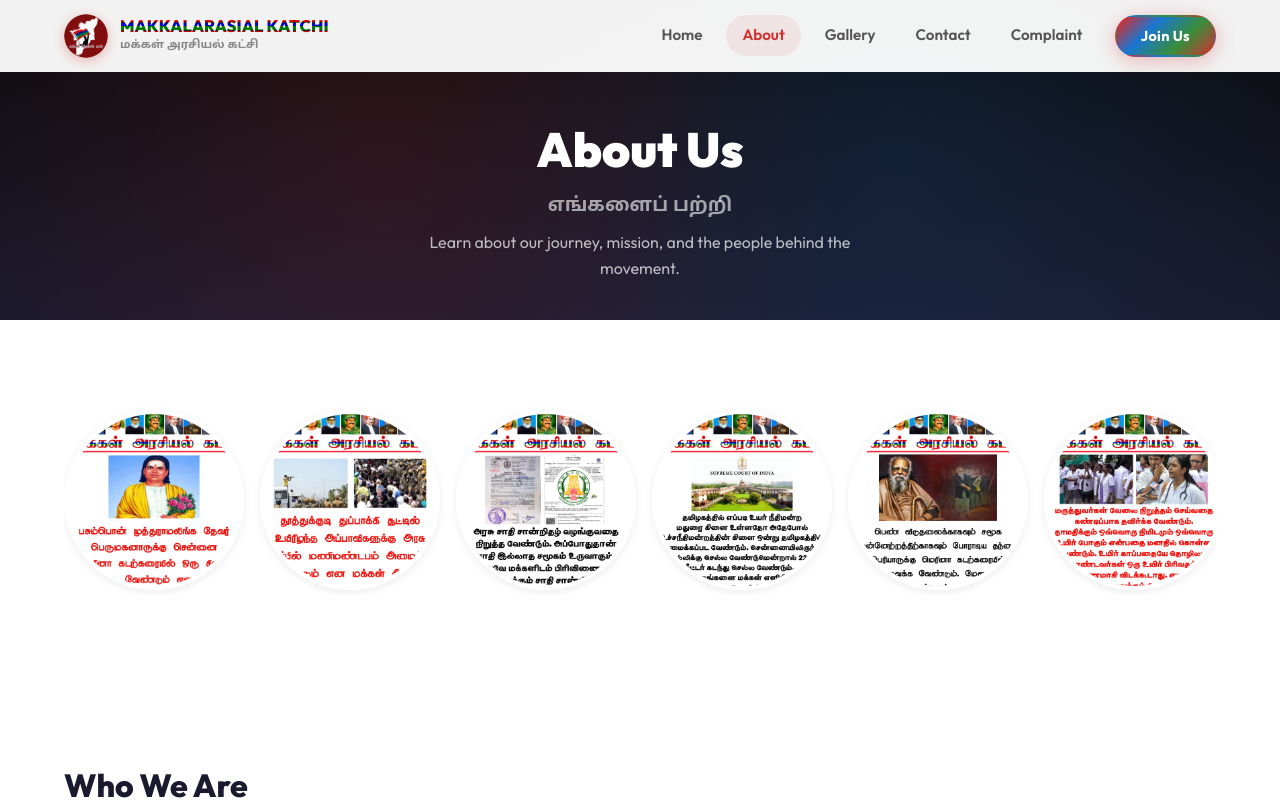
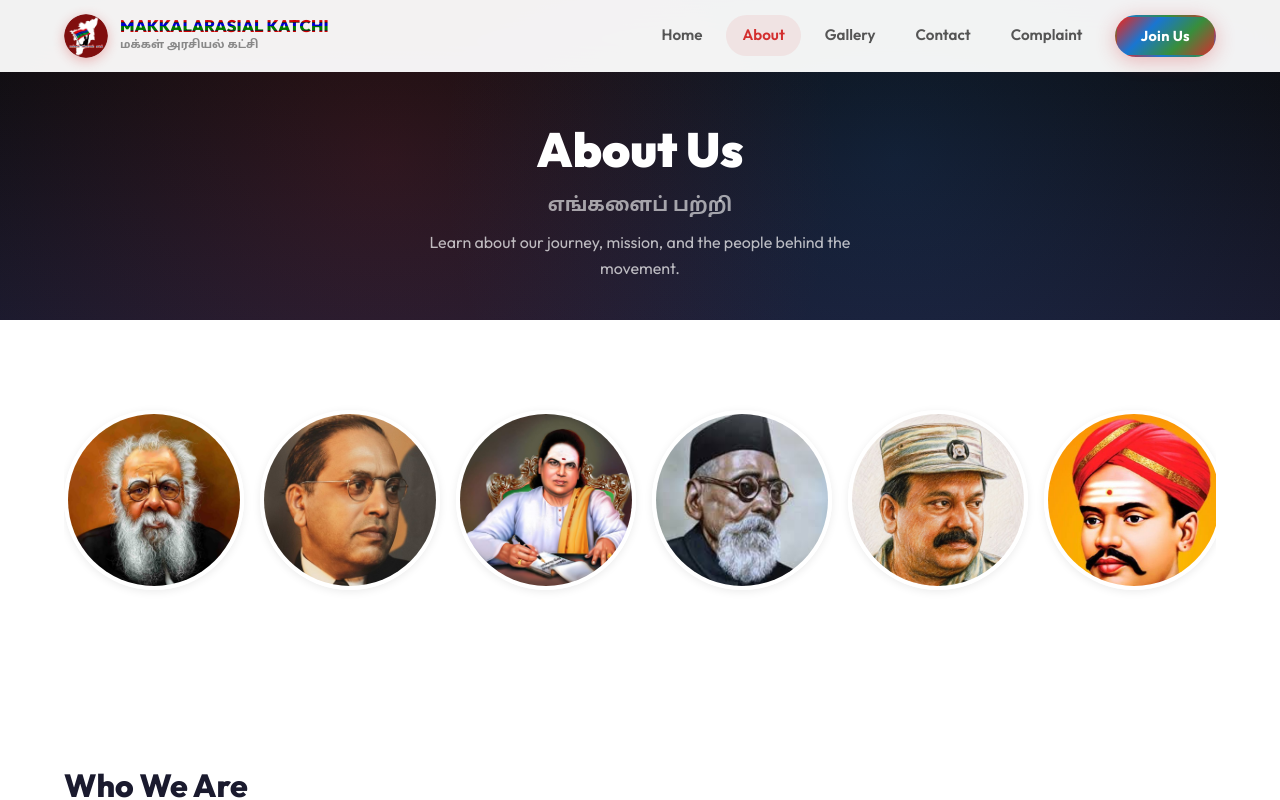
Before and after one commit to kavinkumar27/makkalarasiyal-katchi, a React (Vite) app in the folder makkalarasiyal/: page /about in a window 1280 px wide. Shown: the top 800 px of the page. Built offline with nearby package versions, Linux system fonts and the light colour scheme; no server answers.

Commit message:
slideCarusol updated

```diff
--- a/makkalarasiyal/src/pages/About.tsx
+++ b/makkalarasiyal/src/pages/About.tsx
@@ -3,12 +3,17 @@ import './About.css';
 import RulesModal from '../components/RulesModal';
 import BiographyModal from '../components/BiographyModal';
 
-import img1 from '../../public/PartyImages/WhatsApp Image 2026-04-27 at 11.13.22 PM.jpeg';
-import img2 from '../../public/PartyImages/WhatsApp Image 2026-04-27 at 11.13.23 PM (1).jpeg';
-import img3 from '../../public/PartyImages/WhatsApp Image 2026-04-27 at 11.13.23 PM (2).jpeg';
-import img4 from '../../public/PartyImages/WhatsApp Image 2026-04-27 at 11.13.23 PM.jpeg';
-import img5 from '../../public/PartyImages/WhatsApp Image 2026-04-27 at 11.17.53 PM.jpeg';
-import img6 from '../../public/PartyImages/WhatsApp Image 2026-04-28 at 6.38.30 AM.jpeg';
+import img1 from '../../public/PartyImages/AboutImage/Leader1.jpg';
+import img2 from '../../public/PartyImages/AboutImage/Leader2.jpg';
+import img3 from '../../public/PartyImages/AboutImage/Leader3.jpg';
+import img4 from '../../public/PartyImages/AboutImage/Leader4.jpg';
+import img5 from '../../public/PartyImages/AboutImage/Leader5.jpg';
+import img6 from '../../public/PartyImages/AboutImage/Leader6.jpg';
+
+import img7 from '../../public/PartyImages/AboutImage/Leader7.jpg';
+import img8 from '../../public/PartyImages/AboutImage/Leader8.jpeg';
+import img9 from '../../public/PartyImages/AboutImage/Leader9.jpeg';
+
 import PartyLogo from '../../public/PartyImages/FLag/flag-1.png';
 
 const galleryImages = [
@@ -18,12 +23,9 @@ const galleryImages = [
   { person: img4, content: img4 },
   { person: img5, content: img5 },
   { person: img6, content: img6 },
-  { person: img1, content: img1 },
-  { person: img2, content: img2 },
-  { person: img3, content: img3 },
-  { person: img4, content: img4 },
-  { person: img5, content: img5 },
-  { person: img6, content: img6 },
+  { person: img7, content: img7 },
+  { person: img8, content: img8 },
+  { person: img9, content: img9 },
 ];
 // mama can we adjust this 10 images into 5by5 grids ( 2rows and 5 columns)
 
@@ -50,7 +52,7 @@ const About = () => {
 
   const leaders = [
     { name: 'Party President', role: 'Founder & State President', desc: 'Visionary leader dedicated to people\'s welfare and transparent governance.', img: '/PartyImages/Leader Photos/leader-1.png' },
-    { name: 'General Secretary', role: 'General Secretary', desc: 'Strategic thinker driving organizational growth across all districts.', img: '/PartyImages/Leader Photos/lead3.png' },
+    { name: 'General Secretary', role: 'General Secretary', desc: 'Strategic thinker driving organizational growth across all districts.', img: '/PartyImages/Leader Photos/leade-3.png' },
     { name: 'Youth Wing Leader', role: 'Youth Wing President', desc: 'Empowering the next generation with education and opportunity.', img: '/PartyImages/Leader Photos/leader-4.png' },
   ];
 
```
